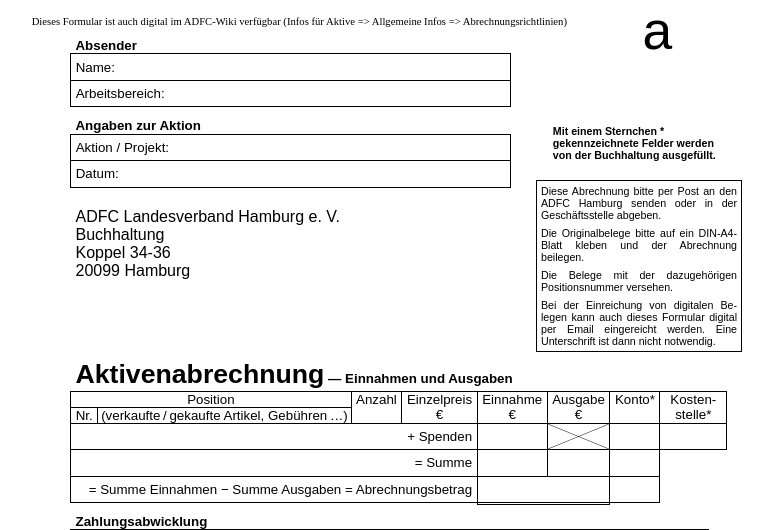
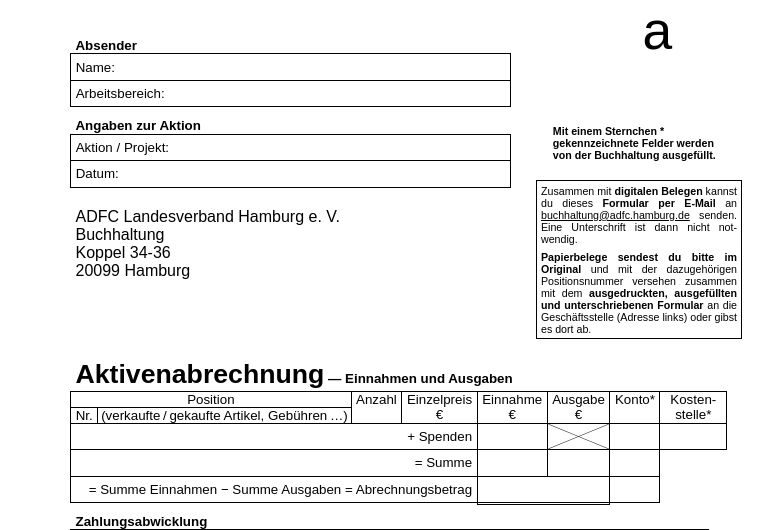
Before and after one commit to ADFC-Hamburg/abrechnungsformular, a Flask app: template templates/documents/aktive_template.html in a window 1280 px wide. Shown: the top 530 px of the page, without its empty margins (19-792 px from the left). Run offline with Flask 3, Linux system fonts and the light colour scheme; the template is opened without the code that fills it, so the values that code supplies are empty; parts of the project's set-up code (start-up, migrations or seed data) failed here and were passed over.

Commit message:
Rewritten instruction box

```diff
--- a/templates/documents/aktive_template.css
+++ b/templates/documents/aktive_template.css
@@ -70,6 +70,9 @@ adress {
 
 /* Allgemeine Formatierung */
 
+a {
+	color:		black;
+}
 h1 {
 	font-size:	inherit;
 	margin:		0 0 0.5pt;
--- a/templates/documents/aktive_template.html
+++ b/templates/documents/aktive_template.html
@@ -13,14 +13,12 @@
 <div class="document">
 
 <header>
-	<div class="top">Dieses Formular ist auch digital im ADFC-Wiki verf&uuml;gbar (Infos f&uuml;r Aktive =&gt; Allgemeine Infos =&gt; Abrechnungsrichtlinien)</div>
+	<!-- <div class="top">Dieses Formular ist auch digital im ADFC-Wiki verf&uuml;gbar (Infos f&uuml;r Aktive =&gt; Allgemeine Infos =&gt; Abrechnungsrichtlinien)</div> -->
 	<div class="symbol">a</div>
 	<div class="info">Mit einem Sternchen * gekennzeichnete Felder werden von der Buchhaltung ausgef&uuml;llt.</div>
 	<div class="box">
-		<p>Diese Abrechnung bitte per Post an den ADFC Hamburg senden oder in der Geschäfts&shy;stelle abgeben.</p>
-		<p>Die Originalbelege bitte auf ein DIN-A4-Blatt kleben und der Abrechnung beilegen.</p>
-		<p>Die Belege mit der dazu&shy;gehörigen Positions&shy;nummer versehen.</p>
-		<p>Bei der Einreichung von digitalen Be&shy;legen kann auch dieses Formular digital per Email eingereicht werden. Eine Unterschrift ist dann nicht notwendig.</p>
+		<p>Zusammen mit <b>digitalen Belegen</b> kannst du dieses <b>Formular per E-Mail</b> an <a href="mailto:buchhaltung@adfc.hamburg.de">buchhaltung@adfc.hamburg.de</a> senden. Eine Unter&shy;schrift ist dann nicht not&shy;wendig.</p>
+		<p><b>Papier&shy;belege sendest du bitte im Original</b> und mit der dazu&shy;gehörigen Positions&shy;nummer versehen zusammen mit dem <b>ausgedruckten, ausgefüllten und unter&shy;schriebenen Formular</b> an die Geschäfts&shy;stelle (Adresse links) oder gibst es dort ab.</p>
 	</div>
 </header>
 
```
Also changed, not shown: CHANGELOG.md.
